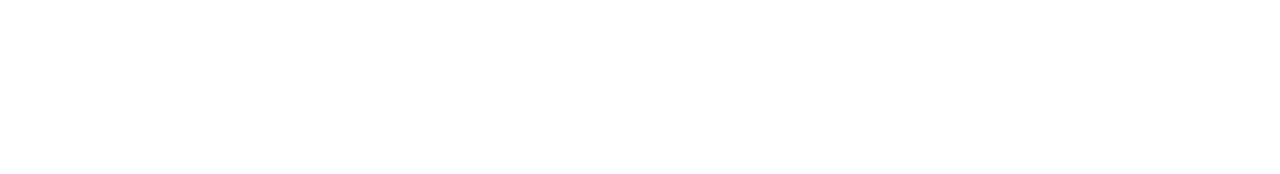
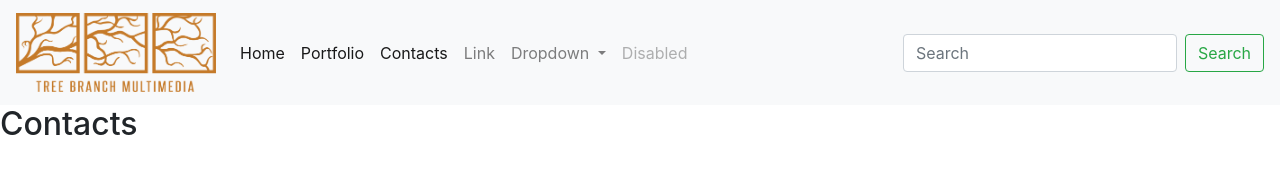
Before and after one commit to triathao/Responsive-Portfolio, a plain HTML site: page contact.html in a window 1280 px wide. Drawn offline with nearby package versions, Linux system fonts and the light colour scheme.

Commit message:
add artwork

```diff
--- a/contact.html
+++ b/contact.html
@@ -0,0 +1,63 @@
+<!DOCTYPE html>
+<html lang="en">
+<head>
+    <meta charset="UTF-8">
+    <meta name="viewport" content="width=device-width, initial-scale=1.0">
+    <title>Tria Portfolio</title>
+
+    <link rel="stylesheet" href="https://stackpath.bootstrapcdn.com/bootstrap/4.5.2/css/bootstrap.min.css" integrity="sha384-JcKb8q3iqJ61gNV9KGb8thSsNjpSL0n8PARn9HuZOnIxN0hoP+VmmDGMN5t9UJ0Z" crossorigin="anonymous">
+
+    <link rel="stylesheet" href="/Assets/css/style.css">
+
+
+</head>
+<body>
+
+    <nav class="navbar navbar-expand-lg navbar-light bg-light">
+        <a class="navbar-brand" href="#"> <img src="https://github.com/triathao/Responsive-Portfolio/blob/master/Assets/Images/logo.png?raw=true" width="200px; alt="Logo></a>
+
+
+        <button class="navbar-toggler" type="button" data-toggle="collapse" data-target="#navbarSupportedContent" aria-controls="navbarSupportedContent" aria-expanded="false" aria-label="Toggle navigation">
+          <span class="navbar-toggler-icon"></span>
+        </button>
+
+        <div class="collapse navbar-collapse" id="navbarSupportedContent">
+          <ul class="navbar-nav mr-auto">
+            <li class="nav-item active">
+              <a class="nav-link" href="#">Home <span class="sr-only">(current)</span></a>
+            </li>
+              <li class="nav-item active">
+                <a class="nav-link" href="#">Portfolio<span class="sr-only">(current)</span></a>
+              </li>
+              <li class="nav-item active">
+                <a class="nav-link" href="#">Contacts<span class="sr-only">(current)</span></a>
+              </li>
+            <li class="nav-item">
+              <a class="nav-link" href="#">Link</a>
+            </li>
+            <li class="nav-item dropdown">
+              <a class="nav-link dropdown-toggle" href="#" id="navbarDropdown" role="button" data-toggle="dropdown" aria-haspopup="true" aria-expanded="false">
+                Dropdown
+              </a>
+              <div class="dropdown-menu" aria-labelledby="navbarDropdown">
+                <a class="dropdown-item" href="#">Action</a>
+                <a class="dropdown-item" href="#">Another action</a>
+                <div class="dropdown-divider"></div>
+                <a class="dropdown-item" href="#">Something else here</a>
+              </div>
+            </li>
+            <li class="nav-item">
+              <a class="nav-link disabled" href="#" tabindex="-1" aria-disabled="true">Disabled</a>
+            </li>
+          </ul>
+          <form class="form-inline my-2 my-lg-0">
+            <input class="form-control mr-sm-2" type="search" placeholder="Search" aria-label="Search">
+            <button class="btn btn-outline-success my-2 my-sm-0" type="submit">Search</button>
+          </form>
+        </div>
+      </nav>
+
+<h2>Contacts</h2>
+
+</body>
+</html>
```
Also changed, not shown: index.html (+11 -25 lines), Assets/Images/PEACE_GRA_ART_flat.jpg (added).
